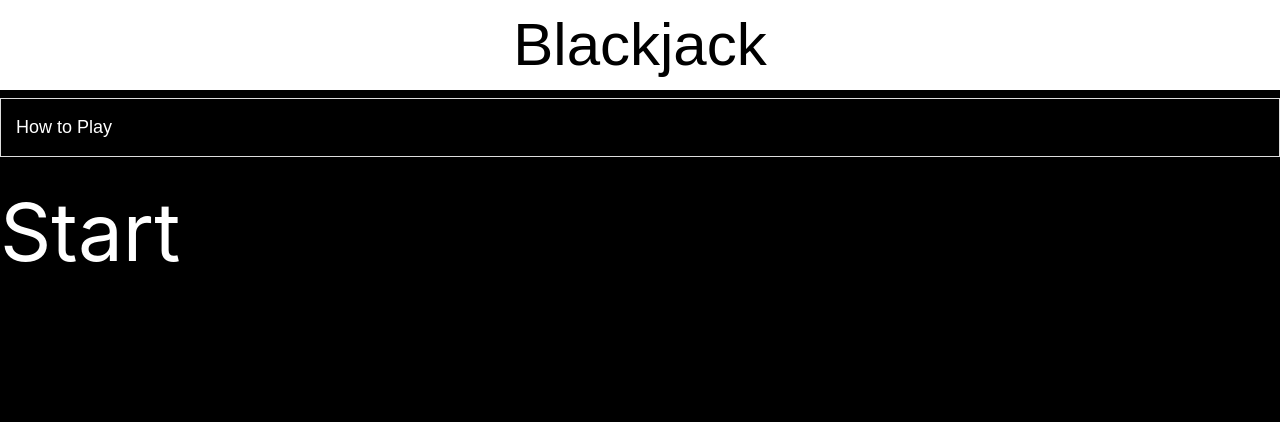
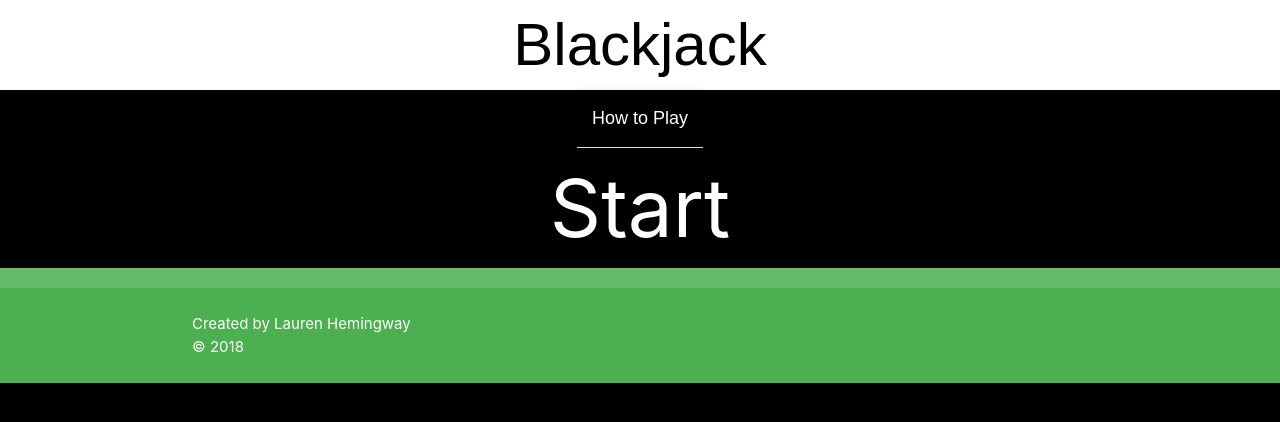
Before and after one commit to LDHemingway/Blackjack-Game, a plain HTML site: page index.html in a window 1280 px wide. Drawn offline with nearby package versions, Linux system fonts and the light colour scheme.

Commit message:
Some HTML and CSS updated

```diff
--- a/index.html
+++ b/index.html
@@ -10,24 +10,38 @@
     <title>Blackjack</title>
 </head>
 <body>
+
     <div class="white" id="heading">
-        <a class="center black-text" id="title" href="index.html">Blackjack
+        <a class="black-text" id="title" href="index.html">Blackjack
     </div>
 
-
+    <div>
         <ul class="collapsible">
             <li>
                 <div class="collapsible-header black white-text">How to Play</div>
                 <div class="collapsible-body"><span>Lorem ipsum dolor sit amet.</span></div>
             </li>
         </ul>
+    </div>
 
-
-
+    <div class="container">
     <div class="startbtn">
-            <a class="white-text" id="startbtn" href="game.html">Start</a>
+        <div class="col s12 center"><a class="white-text" id="startbtn" href="game.html">Start</a></div>
     </div>
- <footer>&amp;2018</footer>
+    </div>
+<main>
+ <footer class="page-footer green lighten-1">
+     <div class="footer-copyright green">
+         <div class="container">
+            <p class="white-text left">Created by Lauren Hemingway
+                <br>
+                &copy; 2018
+            </p>
+         </div>
+     </div>
+     </div>
+ </footer>
+</main>
  <script>"https://cdnjs.cloudflare.com/ajax/libs/jquery/3.3.1/jquery.min.js"</script>
  <script src="main.js"></script>
 </body>
--- a/main.js
+++ b/main.js
@@ -1,9 +1,11 @@
-https://cdnjs.cloudflare.com/ajax/libs/jquery/3.3.1/jquery.min.js
+
 
 $(document).ready(function() {
     console.log("Ready")
 
-
+$(document).ready(function(){
+  $('.collapsible').collapsible();
+});
 
 let playerHand = 0
 let dealerHand = 0
--- a/style.css
+++ b/style.css
@@ -1,6 +1,12 @@
 body {
-    background: black
+    background: black;
+    display: flex;
+    min-height: 100vh;
+    flex-direction: column;
 }
+main {
+    flex: 1 0 auto;
+  }
 #heading {
     display: flex;
     align-content: center
@@ -42,4 +48,10 @@ body {
 
 .collapsible {
     font-size: 18px;
+    margin: 0 auto;
+    border: 0px;
 }
+
+footer {
+    color: white;
+}
```
